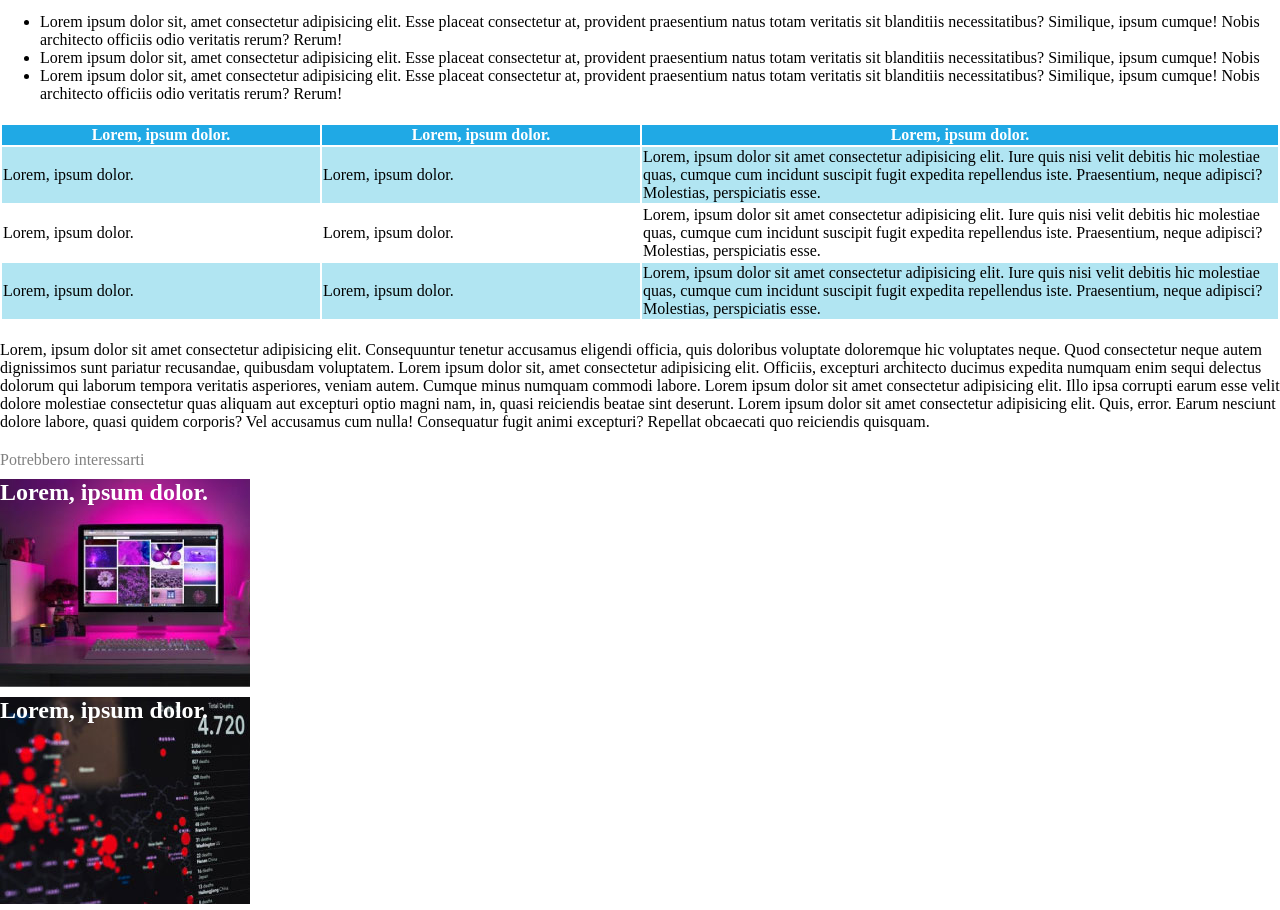
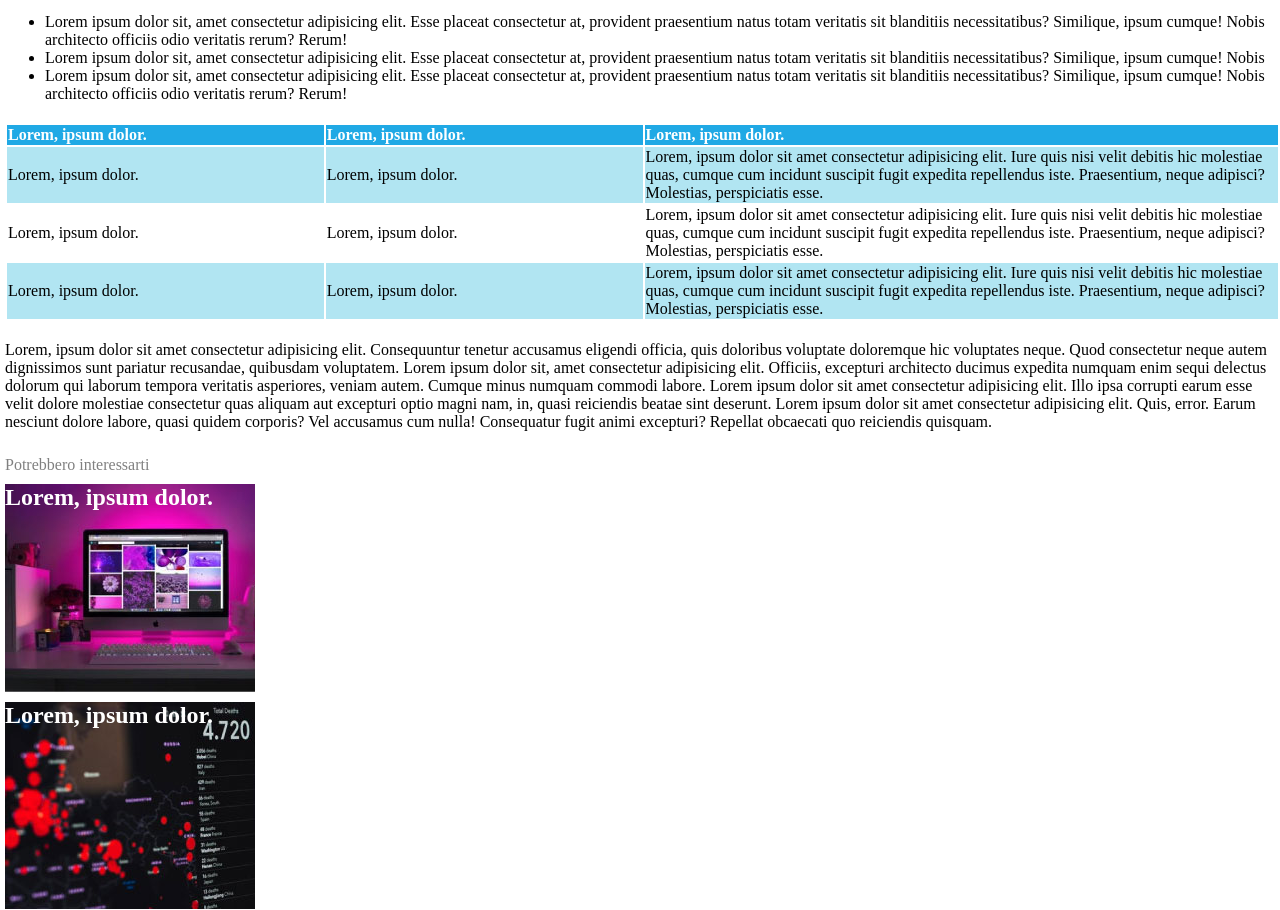
Before and after one commit to MCigno94/html-css-booleaner, a plain HTML site: page index.html in a window 1280 px wide. Shown: the part 860-1770 px from the top of the page. Drawn offline with Linux system fonts and the light colour scheme.

Commit message:
small fixes

```diff
--- a/css/style.css
+++ b/css/style.css
@@ -17,6 +17,10 @@ header{
     height: 180px;
     background-color: #4EA0FF;
     background-image: url("../img/pattern.png");
+}
+
+article {
+    padding-left: 5px;
 }
 
 .logo-img {
@@ -53,11 +57,15 @@ header{
 
 thead {
     background-color: #20A9E5;
-    font
+    text-align: left;
 }
 
 thead th:last-child {
     width: 50%;
+}
+
+#similar-documents {
+    padding-top: 5px;
 }
 
 .contenitor-monitor {
--- a/index.html
+++ b/index.html
@@ -69,9 +69,11 @@
 
             <table class="margin-paragraph">
                 <thead>
-                    <th class="white">Lorem, ipsum dolor.</th>
-                    <th class="white">Lorem, ipsum dolor.</th>
-                    <th class="white">Lorem, ipsum dolor.</th>
+                    <tr>
+                        <th class="white">Lorem, ipsum dolor.</th>
+                        <th class="white">Lorem, ipsum dolor.</th>
+                        <th class="white">Lorem, ipsum dolor.</th>
+                    </tr>
                 </thead>
                 <!-- /thead -->
 
@@ -118,15 +120,15 @@
         </section>
         <!-- /#Topics-covered -->
 
-        <p class="color-grey margin-paragraph">Potrebbero interessarti</p>
+        <section id="similar-documents">
+
+            <p class="color-grey margin-paragraph">Potrebbero interessarti</p>
             <div class="contenitor-monitor">
                 <h2 class="white position">Lorem, ipsum dolor.</h2>
             </div>
             <div class="contenitor-graph">
                 <h2 class="white position ">Lorem, ipsum dolor.</h2>
             </div>
-
-        <section id="similar-documents">
 
         </section>
         <!-- /#similar-documents -->
```
